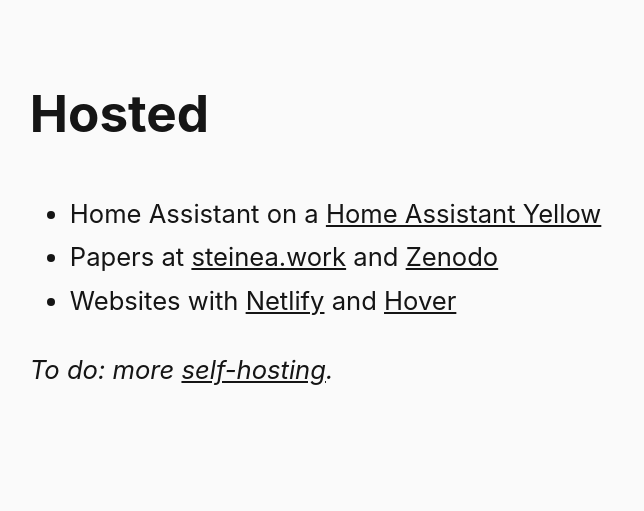
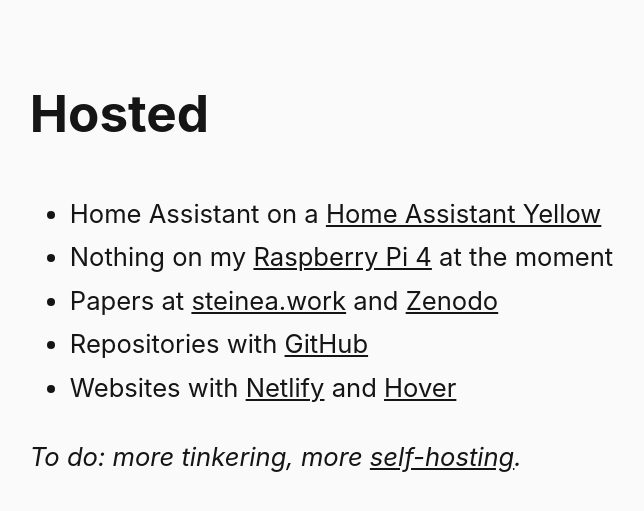
Before and after one commit to steinea/fyi, a Jekyll site: the page built from pages/hosted.md, in a window 1280 px wide. Shown: the top 511 px of the page, without its empty margins (47-691 px from the left). Built offline with Jekyll 4.4.1, drawn with Linux system fonts in a browser that asks for light colours.

Commit message:
Add RaspPi, GitHub

```diff
--- a/pages/hosted.md
+++ b/pages/hosted.md
@@ -5,7 +5,9 @@ permalink: /hosted/
 ---
 
 * Home Assistant on a [Home Assistant Yellow](https://ameridroid.com/products/home-assistant-yellow)
+* Nothing on my [Raspberry Pi 4](https://www.canakit.com/raspberry-pi-4-starter-kit.html) at the moment
 * Papers at [steinea.work](https://steinea.work/) and [Zenodo](https://zenodo.org/search?q=metadata.creators.person_or_org.name%253A%22Stein%252C%20Eric%22)
+* Repositories with [GitHub](https://github.com/)
 * Websites with [Netlify](https://www.netlify.com/) and [Hover](https://www.hover.com/)
 
-*To do: more [self-hosting](https://kittsteiner.blog/self-hosting/).*
+*To do: more tinkering, more [self-hosting](https://kittsteiner.blog/self-hosting/).*
```
